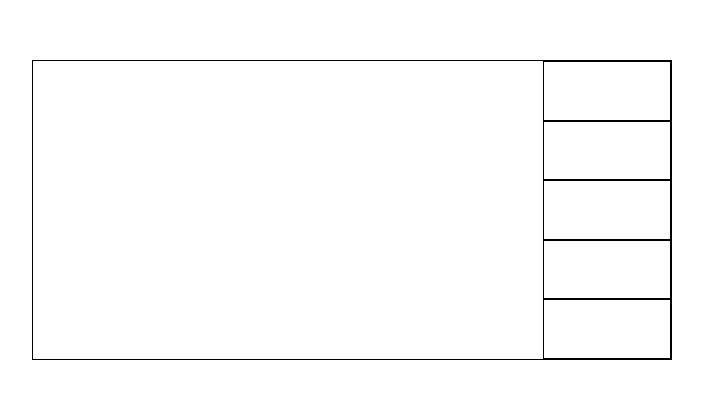
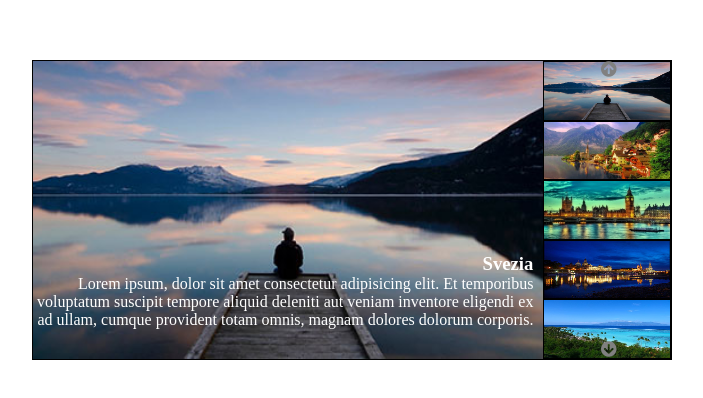
Before and after one commit to oryven/js-array-carousel, a plain HTML site: page index.html in a window 1280 px wide. Shown: the part 190-588 px from the top of the page, without its empty margins (288-991 px from the left). Drawn offline with Linux system fonts and the light colour scheme.

Commit message:
creato ciclo for e stampa elementi in pagina

```diff
--- a/css/style.css
+++ b/css/style.css
@@ -18,12 +18,31 @@
     height: 300px;
 }
 
+.item {
+    height: 100%;
+    position: relative;
+    display: none;
+}
+
 .items {
     width: 80%;
+}
+
+.text {
+    position: absolute;
+    bottom: 30px;
+    right: 10px;
+    color: white;
+    text-align: right;
+}
+
+.items img, .thumbs img {
+    width: 100%;
     height: 100%;
 }
 
 .thumbs {
+    position: relative;
     width: 20%;
     height: 100%;
 }
@@ -33,3 +52,25 @@
     border: 1px solid black;
     height: calc(100% / 5);
 }
+
+.indietro {
+    position: absolute;
+    top: 0;
+    left: 45%;
+    z-index: 1;
+}
+
+.avanti {
+    position: absolute;
+    bottom: 0;
+    left: 45%;
+    z-index: 1;
+}
+
+i {
+    color: grey;
+}
+
+.active {
+    display: block;
+}
--- a/index.html
+++ b/index.html
@@ -4,6 +4,7 @@
     <meta charset="UTF-8">
     <meta http-equiv="X-UA-Compatible" content="IE=edge">
     <meta name="viewport" content="width=, initial-scale=1.0">
+    <link rel="stylesheet" href="https://use.fontawesome.com/releases/v5.15.4/css/all.css" integrity="sha384-DyZ88mC6Up2uqS4h/KRgHuoeGwBcD4Ng9SiP4dIRy0EXTlnuz47vAwmeGwVChigm" crossorigin="anonymous">
     <link rel="stylesheet" href="css/style.css">
     <title>Carousel</title>
 </head>
@@ -23,27 +24,32 @@
                     </p>
                 </div>
             </div> -->
+
         </div>
 
         <div class="thumbs">
-            <div class="thumb active">
-                <!-- <img src="img/01.jpg" alt=""> -->
+            <!-- <div class="thumb active">
+                <img src="img/01.jpg" alt="">
             </div>
             <div class="thumb active">
-                <!-- <img src="img/01.jpg" alt="">  -->
+                <img src="img/01.jpg" alt="">
             </div>
             <div class="thumb active">
-                <!-- <img src="img/01.jpg" alt="">  -->
+                <img src="img/01.jpg" alt="">
             </div>
             <div class="thumb active">
-                <!-- <img src="img/01.jpg" alt="">  -->
+                <img src="img/01.jpg" alt="">
             </div>
             <div class="thumb active">
-                <!-- <img src="img/01.jpg" alt="">  -->
-            </div>
-            <div class="prev"></div>
-            <div class="next"></div>
+                <img src="img/01.jpg" alt="">
+            </div> -->
+
+            <div class="indietro"><i class="fas fa-arrow-circle-up"></i></div>
+
+            <div class="avanti"><i class="fas fa-arrow-circle-down"></i></div>
+
         </div>
+
     </div>
 </div>
 
--- a/js/main.js
+++ b/js/main.js
@@ -1,3 +1,8 @@
+/* Dati tre array contenenti: - una lista ordinata di 5 immagini, - una lista ordinata dei relativi 5 luoghi e - una lista di 5 news, creare un carosello come nella foto allegata.
+ Al click dell’utente sulle frecce verso l’alto o verso il basso, l’immagine attiva diventa visibile in formato grande a sinistra e nel suo angolo in basso a destra dovranno essere aggiunti i relativi - titolo e - testo.
+ Allo stesso tempo nelle miniature l’immagine attiva dovrà apparire in evidenza rispetto alle altre.
+ */
+
 const items = [
     'img/01.jpg',
     'img/02.jpg',
@@ -21,3 +26,54 @@ const text = [
     'Lorem ipsum, dolor sit amet consectetur adipisicing elit. Et temporibus voluptatum suscipit tempore aliquid deleniti aut veniam inventore eligendi ex ad ullam,',
     'Et temporibus voluptatum suscipit tempore aliquid deleniti aut veniam inventore eligendi ex ad ullam,',
 ]
+
+/*  1. creo le due costanti per richiare i div ch dovranno          contenere le immagini
+    2. creo le due variabili vuote verrano sovrascritte dagli itmes
+      2.1 creo un ciclo per inserire le immagini all'interno delle variabili
+    3. stampo nel dom gli elementi creati duranti il ciclio
+    4. creo una funzione con evento click
+       4.1 se clicco sulle freccie avanti e indietro per aggiungere o rimuovere la classe active
+*/
+
+// richiamo con delle variabili gli elementi che dovranno contenere le immagini
+
+let itemsCont = document.querySelector(".items");
+
+let thumbsCont = document.querySelector(".thumbs");
+
+// creo delle variabili vuote
+
+let contenutoItem = "";
+
+let contenutoThumb = "";
+
+// creo un ciclo per andare creare all'interno delle varibili i div
+
+for (let i = 0; i < items.length; i++){
+
+    contenutoItem +=`
+    <div class="item">
+        <img src="${items[i]}" alt="${title[i]}">
+        <div class="text">
+            <h3>${title[i]}</h3>
+            <p>${text[i]}</p>
+        </div>
+    </div>`;
+
+    contenutoThumb += `
+    <div class="thumb">
+        <img src="${items[i]}" alt="${title[i]}">
+    </div>`;
+
+}
+// stampo gli elementi nel DOM
+
+itemsCont.innerHTML += contenutoItem;
+
+document.getElementsByClassName("item")[0].classList.add("active");
+
+thumbsCont.innerHTML += contenutoThumb;
+
+document.getElementsByClassName("thumb")[0].classList.add("active");
+
+// creo una funzione con un evento "click" con all'interno una condizione per aggiungere e rimuovere la classe active
```
